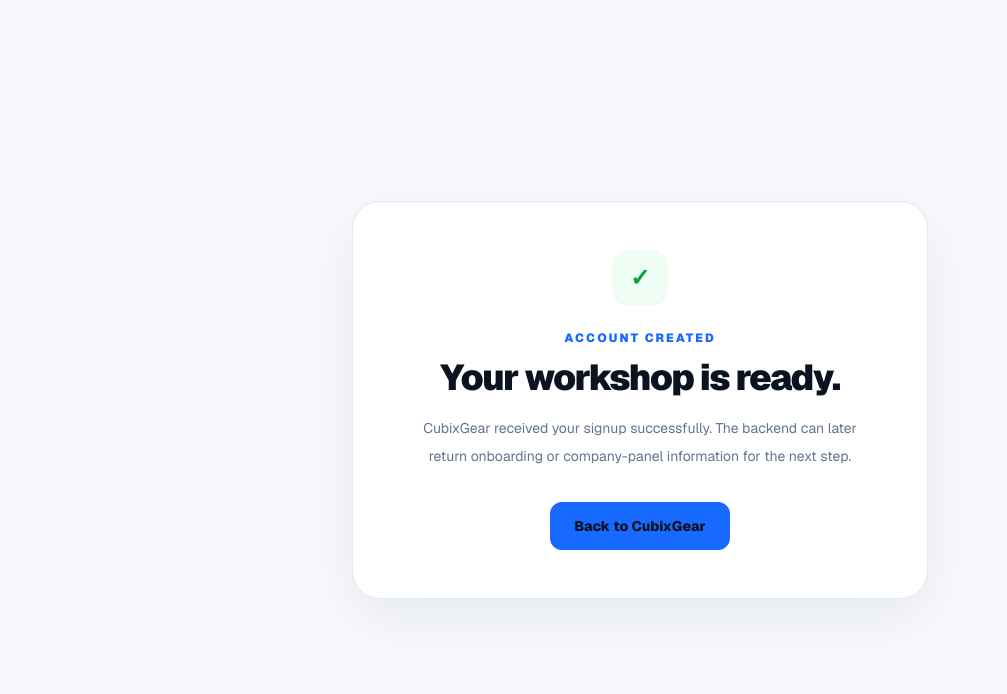
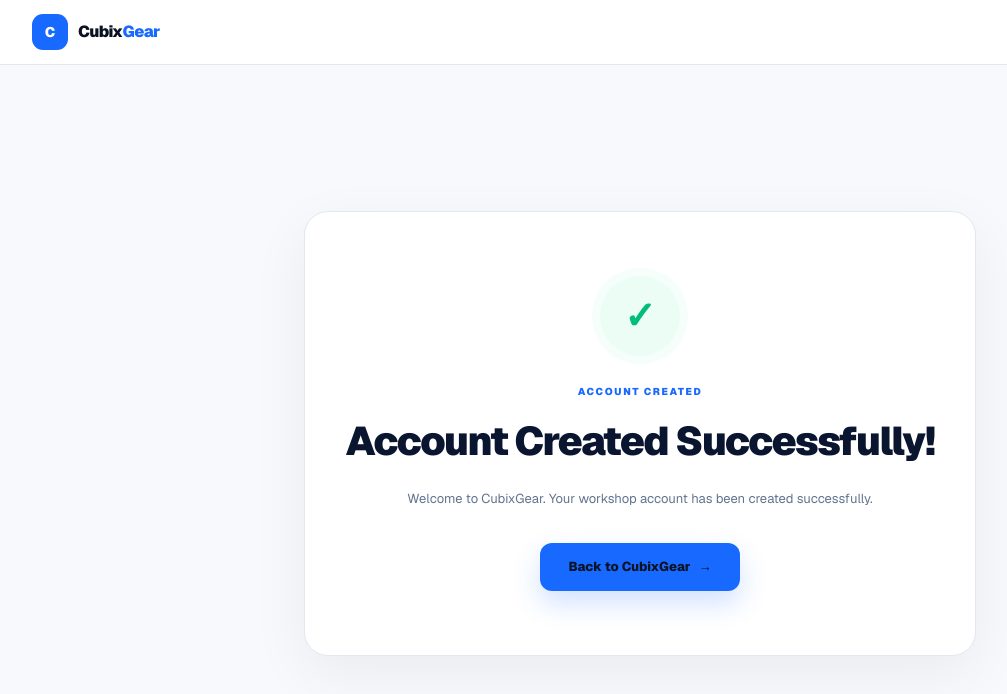
Before and after one commit to amnas-cubixmet/cubegears-public-website, a Next.js app: page /signup/success in a window 1280 px wide. Shown: the top 694 px of the page, without its empty margins (0-1007 px from the left). Built offline with nearby package versions, Linux system fonts and the light colour scheme.

Commit message:
Match signup success page to approved UI mockup

```diff
--- a/app/signup/success/page.tsx
+++ b/app/signup/success/page.tsx
@@ -1,24 +1,50 @@
 import Link from "next/link";
+
+function Logo() {
+  return (
+    <Link href="/" className="flex items-center gap-2.5">
+      <span className="grid h-9 w-9 place-items-center rounded-[11px] bg-[#1769ff] text-sm font-black text-white">
+        C
+      </span>
+      <span className="text-[16px] font-black tracking-[-0.035em]">
+        Cubix<span className="text-[#1769ff]">Gear</span>
+      </span>
+    </Link>
+  );
+}
 
 export default function SignupSuccessPage() {
   return (
-    <main className="grid min-h-screen place-items-center bg-[#f7f9fc] px-4 py-12">
-      <section className="w-full max-w-xl rounded-[28px] border border-slate-200 bg-white p-8 text-center shadow-[0_18px_60px_rgba(15,23,42,.07)] sm:p-12">
-        <div className="mx-auto grid h-14 w-14 place-items-center rounded-2xl bg-green-50 text-2xl font-black text-green-600">✓</div>
-        <p className="mt-6 text-xs font-black uppercase tracking-[.17em] text-[#1769ff]">Account created</p>
-        <h1 className="mt-3 text-3xl font-black tracking-[-.04em] sm:text-4xl">
-          Your workshop is ready.
+    <main className="min-h-screen bg-[#f7f9fc]">
+      <header className="border-b border-slate-200 bg-white">
+        <div className="page-shell flex h-16 items-center">
+          <Logo />
+        </div>
+      </header>
+
+      <section className="page-shell grid min-h-[calc(100svh-64px)] place-items-center py-10">
+        <div className="w-full max-w-2xl rounded-[24px] border border-slate-200 bg-white px-6 py-12 text-center shadow-[0_18px_60px_rgba(15,23,42,.06)] sm:px-10 sm:py-16">
+          <div className="mx-auto grid h-20 w-20 place-items-center rounded-full bg-emerald-50 ring-8 ring-emerald-50/50">
+            <span className="text-[38px] font-black text-emerald-500">✓</span>
+          </div>
+
+          <p className="mt-7 text-[10px] font-black uppercase tracking-[.16em] text-[#1769ff]">
+            Account created
+          </p>
+          <h1 className="mt-3 text-[30px] font-black tracking-[-.04em] text-[#0a1530] sm:text-[40px]">
+            Account Created Successfully!
           </h1>
-        <p className="mx-auto mt-4 max-w-md text-sm leading-7 text-slate-500">
-          CubixGear received your signup successfully. The backend can later return
-          onboarding or company-panel information for the next step.
+          <p className="mx-auto mt-4 max-w-lg text-[13px] leading-6 text-slate-500">
+            Welcome to CubixGear. Your workshop account has been created successfully.
           </p>
+
           <Link
             href="/"
-          className="mt-8 inline-flex h-12 items-center justify-center rounded-xl bg-[#1769ff] px-6 text-sm font-extrabold text-white transition hover:bg-[#0a4de0]"
+            className="focus-ring mt-8 inline-flex h-12 items-center justify-center rounded-xl bg-[#1769ff] px-7 text-[13px] font-extrabold text-white shadow-[0_12px_28px_rgba(23,105,255,.2)] transition hover:bg-[#0a4de0]"
           >
-          Back to CubixGear
+            Back to CubixGear <span className="ml-2">→</span>
           </Link>
+        </div>
       </section>
     </main>
   );
```
Lines whose indentation alone changed are shown as unchanged.
